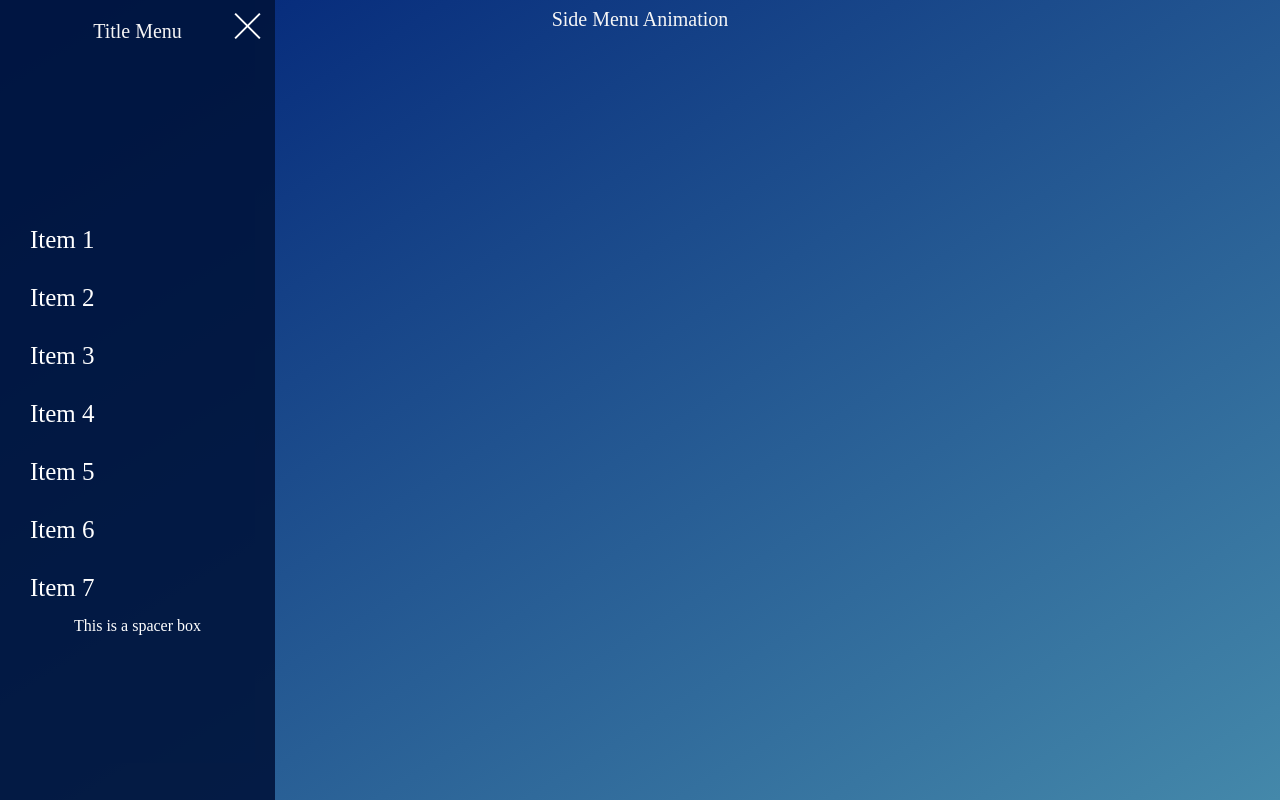
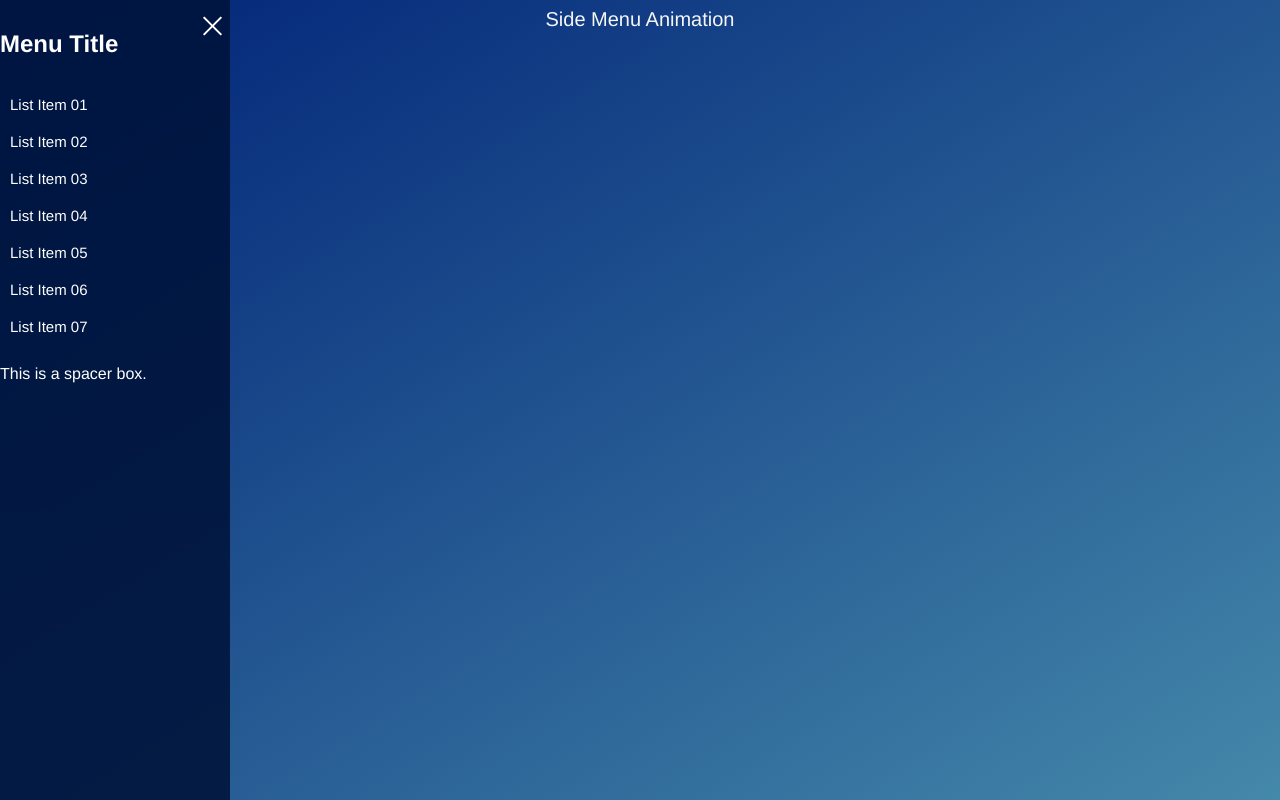
Before and after one commit to cristianistrate1234/Task1.2, a plain HTML site: page index.html in a window 1280 px wide. Both pictures are taken after a click on the element 32 px from the left and 30 px from the top of the page. Drawn offline with Linux system fonts and the light colour scheme.

Commit message:
Am modificat proiectul

```diff
--- a/index.html
+++ b/index.html
@@ -17,16 +17,16 @@
     <div class='bottom'></div>
 </div>
 <div class="box">
-    <div class="titleMenu">Title Menu</div>
+    <h2 class="titleMenu">Menu Title</h2>
     <div class="items">
-        <div class="item">Item 1</div>
-        <div class="item">Item 2</div>
-        <div class="item">Item 3</div>
-        <div class="item">Item 4</div>
-        <div class="item">Item 5</div>
-        <div class="item">Item 6</div>
-        <div class="item">Item 7</div>
-        <div class="spacerbox">This is a spacer box</div>
+        <div class="item">List Item 01</div>
+        <div class="item">List Item 02</div>
+        <div class="item">List Item 03</div>
+        <div class="item">List Item 04</div>
+        <div class="item">List Item 05</div>
+        <div class="item">List Item 06</div>
+        <div class="item">List Item 07</div>
+        <div class="spacerbox"><p>This is a spacer box.</p></div>
     </div>
 </div>
 <script src="scripts.js"></script>
--- a/scripts.js
+++ b/scripts.js
@@ -1,4 +1,4 @@
-const sidebarBox = document.querySelector('.box'),
+let sidebarBox = document.querySelector('.box'),
     sidebarBtn = document.querySelector('.btn'),
     pageWrapper = document.querySelector('.page-wrapper');
 
--- a/styles.css
+++ b/styles.css
@@ -2,16 +2,24 @@
     box-sizing: border-box;
 }
 .titleMenu{
-    color: #f6f6f6;
-    position: center;
-    text-align: center;
-    top: 50%;
-    left: 50%;
-    font-size: 20px;
+    color: white;
+    display: block;
+    font-size: 1.5em;
+    margin-block-start: 0.83em;
+    margin-block-end: 0.83em;
+    margin-inline-start: 0;
+    margin-inline-end: 0;
+    font-weight: bold;
+}
+p {
+    display: block;
+    margin-block-start: 1em;
+    margin-block-end: 1em;
+    margin-inline-start: 0;
+    margin-inline-end: 0;
 }
 .spacerbox{
-    position: center;
-    text-align: center;
+    margin-top: 20px;
     color: white;
 }
 body {
@@ -21,6 +29,7 @@ body {
     background: linear-gradient(to bottom right, #027, #48a);
     background-attachment: fixed;
     color: #fff;
+    font-family: 'Raleway', Helvetica, Arial, sans-serif;
 }
 .page-wrapper {
     position: absolute;
@@ -46,14 +55,14 @@ body {
     transition: left 500ms cubic-bezier(0.6, 0.05, 0.28, 0.91);
 }
 .btn div {
-    width: 35px;
+    width: 25px;
     height: 2px;
     margin-bottom: 8px;
     background-color: #00dffc;
     transition: transform 500ms cubic-bezier(0.6, 0.05, 0.28, 0.91), opacity 500ms, background-color 250ms;
 }
 .btn.active {
-    left: 230px;
+    left: 200px;
 }
 .btn.active div {
     background-color: white;
@@ -74,9 +83,9 @@ body {
     overflow: auto;
     top: 0;
     left: -275px;
-    width: 275px;
+    width: 230px;
     opacity: 0;
-    padding: 20px 0;
+    padding: 10px 0;
     height: 100%;
     background: rgba(0,20,60,.9);
     color: #343838;
@@ -88,16 +97,19 @@ body {
 }
 .items {
     position: relative;
-    top: 50%;
+    top: 20%;
     transform: translateY(-50%);
 }
 .items .item {
     position: relative;
     cursor: pointer;
-    font-size: 25px;
-    padding: 15px 30px;
+    font-size: 15px;
     transition: all 250ms;
-    color: white;
+    color: #fff;
+    display: block;
+    padding: 10px 10px;
+    text-decoration: none;
+    text-align: -webkit-match-parent;
 }
 .items .item:hover {
     padding: 15px 45px;
```
